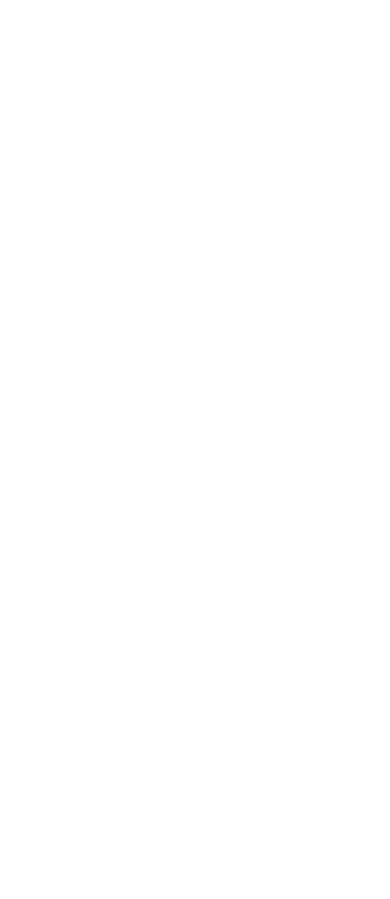
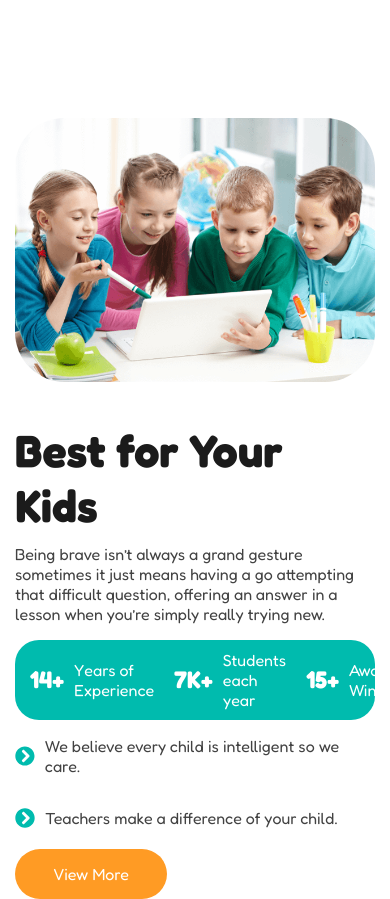
Before and after one commit to ravshanaliyev/kinde, a React (Create React App) app: page / in a window 390 px wide. Shown: the part 2190-3089 px from the top of the page. Before the commit the page ends 2218 px from the top, so only its background shows below. Built offline with nearby package versions, Linux system fonts and the light colour scheme.

Commit message:
changing size

```diff
--- a/src/pages/home/Home.css
+++ b/src/pages/home/Home.css
@@ -302,8 +302,8 @@
         font-size: 16px;
     }
 
-    .stat {
-        padding: 0;
+    .stats {
+        padding: 10px 15px;
     }
 
     .stat-title {
--- a/src/pages/home/Home.jsx
+++ b/src/pages/home/Home.jsx
@@ -64,7 +64,7 @@
                     </div>
                 </div>
             </div>
-            {/* <div className="home-statistic">
+            <div className="home-statistic">
                 <div className="statistic-container">
                     <div className="statistic-img">
                         <img src={Statistic} alt="" />
@@ -101,7 +101,7 @@
                         <Link to="/about" className='statistic-link'>View More</Link>
                     </div>
                 </div>
-            </div> */}
+            </div>
         </div>
     )
 }
```
